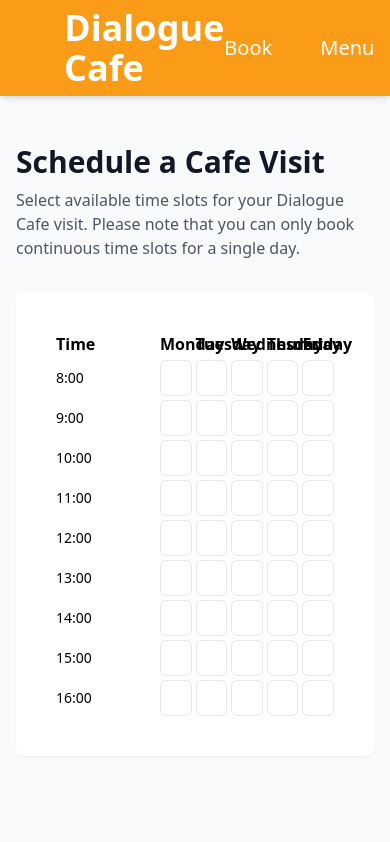
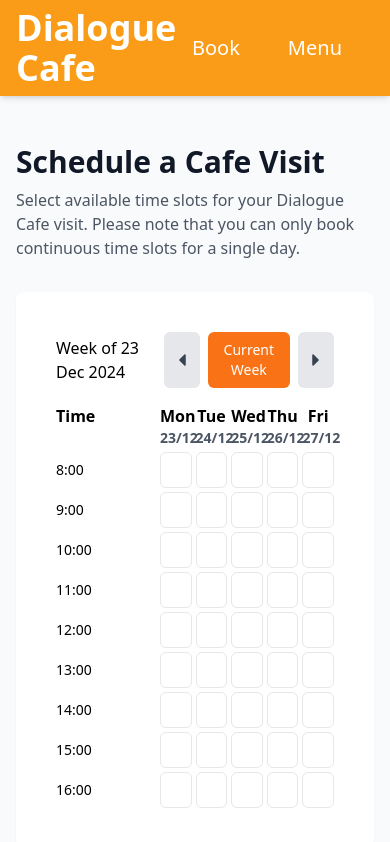
Before and after one commit to nblandos/dialogue-hub, a React (Vite) app in the folder frontend/: page / in a window 390 px wide. Shown: the top 842 px of the page. Built offline with nearby package versions, Linux system fonts and the light colour scheme.

Commit message:
add week navigation and improve booking page (#17)
* make layout mobile friendly

* integrate date fns

* add prev/curr/next week

* extract week navigation component

* change text size of current week

```diff
--- a/frontend/package.json
+++ b/frontend/package.json
@@ -12,8 +12,10 @@
     "preview": "vite preview"
   },
   "dependencies": {
+    "date-fns": "^4.1.0",
     "react": "^18.3.1",
     "react-dom": "^18.3.1",
+    "react-icons": "^5.4.0",
     "react-router-dom": "^7.0.2"
   },
   "devDependencies": {
--- a/frontend/src/components/booking/TimeSlotGrid.jsx
+++ b/frontend/src/components/booking/TimeSlotGrid.jsx
@@ -12,8 +12,15 @@ const TimeSlotGrid = ({ days, hours, selectedSlots, onSlotClick }) => {
         className="gap-1"
       >
         {days.map((day) => (
-          <div key={day} className="text-center font-semibold">
-            {day}
+          <div key={day.full} className="text-center font-semibold">
+            <div className="hidden md:block">
+              <div>{day.full}</div>
+              <div className="text-sm text-gray-600">{day.displayDate}</div>
+            </div>
+            <div className="md:hidden">
+              <div>{day.short}</div>
+              <div className="text-sm text-gray-600">{day.displayDate}</div>
+            </div>
           </div>
         ))}
       </div>
@@ -30,13 +37,13 @@ const TimeSlotGrid = ({ days, hours, selectedSlots, onSlotClick }) => {
           >
             {days.map((day) => (
               <div
-                key={`${day}-${hour}`}
-                onClick={() => onSlotClick(day, hour)}
+                key={`${day.date}-${hour}`}
+                onClick={() => onSlotClick(day.date, hour)}
                 className={`cursor-pointer rounded-md border p-2 transition-colors ${
-                  selectedSlots.includes(`${day}-${hour}`)
-                    ? 'bg-orange-400 text-white'
+                  selectedSlots.includes(`${day.date}T${hour}`)
+                    ? 'bg-[#FA9C18] text-white'
                     : 'hover:bg-orange-100'
-                } `}
+                }`}
               />
             ))}
           </div>
--- /dev/null
+++ b/frontend/src/components/booking/WeekNavigation.jsx
@@ -0,0 +1,28 @@
+import { FaCaretLeft, FaCaretRight } from 'react-icons/fa';
+
+const WeekNavigation = ({ onPrevWeek, onNextWeek, onCurrentWeek }) => (
+  <div className="flex gap-2">
+    <button
+      onClick={onPrevWeek}
+      className="rounded-md bg-gray-200 p-2 text-sm font-medium text-gray-700 transition-colors hover:bg-gray-300"
+      aria-label="Previous Week"
+    >
+      <FaCaretLeft size={20} />
+    </button>
+    <button
+      onClick={onCurrentWeek}
+      className="rounded-md bg-orange-500 px-4 py-2 text-sm font-medium text-white transition-colors hover:bg-orange-600"
+    >
+      Current Week
+    </button>
+    <button
+      onClick={onNextWeek}
+      className="rounded-md bg-gray-200 p-2 text-sm font-medium text-gray-700 transition-colors hover:bg-gray-300"
+      aria-label="Next Week"
+    >
+      <FaCaretRight size={20} />
+    </button>
+  </div>
+);
+
+export default WeekNavigation;
--- a/frontend/src/components/booking/WeeklySchedule.jsx
+++ /dev/null
@@ -1,93 +0,0 @@
-import { useState } from 'react';
-import { useNavigate } from 'react-router-dom';
-import TimeSlotGrid from './TimeSlotGrid';
-import SelectedTimeDisplay from './SelectedTimeDisplay';
-
-const WeeklyTimetable = () => {
-  const navigate = useNavigate();
-  const days = ['Monday', 'Tuesday', 'Wednesday', 'Thursday', 'Friday'];
-  const hours = Array.from({ length: 9 }, (_, i) => i + 8);
-  const [selectedSlots, setSelectedSlots] = useState([]);
-
-  const isValidSelection = (slots, newSlot) => {
-    const [newDay, newHour] = newSlot.split('-');
-    const newHourNum = parseInt(newHour);
-
-    if (slots.length === 0) return true;
-
-    const existingDays = slots.map((slot) => slot.split('-')[0]);
-    if (!existingDays.every((day) => day === newDay)) {
-      return false;
-    }
-
-    const hours = slots
-      .map((slot) => parseInt(slot.split('-')[1]))
-      .sort((a, b) => a - b);
-
-    return hours.some((hour) => Math.abs(hour - newHourNum) === 1);
-  };
-
-  const handleSlotClick = (day, hour) => {
-    const slotKey = `${day}-${hour}`;
-
-    setSelectedSlots((prev) => {
-      if (prev.includes(slotKey)) {
-        return prev.filter((slot) => slot !== slotKey);
-      }
-
-      if (isValidSelection(prev, slotKey)) {
-        return [...prev, slotKey];
-      }
-
-      return [slotKey];
-    });
-  };
-
-  const handleCancelSelection = () => {
-    setSelectedSlots([]);
-  };
-
-  const handleBookSlots = () => {
-    navigate('/confirmation', {
-      state: {
-        selectedSlots,
-      },
-    });
-  };
-
-  const formatSelectedSlots = (slots) => {
-    if (slots.length === 0) return [];
-
-    const [day] = slots[0].split('-');
-
-    const hours = slots
-      .map((slot) => parseInt(slot.split('-')[1]))
-      .sort((a, b) => a - b);
-
-    const startTime = `${hours[0]}:00`;
-    const endTime = `${hours[hours.length - 1] + 1}:00`;
-
-    return `${day} ${startTime} - ${endTime}`;
-  };
-
-  return (
-    <div className="container mx-auto p-4">
-      <TimeSlotGrid
-        days={days}
-        hours={hours}
-        selectedSlots={selectedSlots}
-        onSlotClick={handleSlotClick}
-      />
-
-      {selectedSlots.length > 0 && (
-        <SelectedTimeDisplay
-          formattedTime={formatSelectedSlots(selectedSlots)}
-          onCancel={handleCancelSelection}
-          onBook={handleBookSlots}
-        />
-      )}
-    </div>
-  );
-};
-
-export default WeeklyTimetable;
--- /dev/null
+++ b/frontend/src/components/booking/WeeklyTimetable.jsx
@@ -0,0 +1,147 @@
+import { useState } from 'react';
+import { useNavigate } from 'react-router-dom';
+import {
+  startOfWeek,
+  addDays,
+  format,
+  parseISO,
+  setHours,
+  addWeeks,
+} from 'date-fns';
+import TimeSlotGrid from './TimeSlotGrid';
+import SelectedTimeDisplay from './SelectedTimeDisplay';
+import WeekNavigation from './WeekNavigation';
+
+const WeeklyTimetable = () => {
+  const navigate = useNavigate();
+  const [weekOffset, setWeekOffset] = useState(0);
+
+  const today = new Date();
+  const weekStart = addWeeks(
+    startOfWeek(today, { weekStartsOn: 1 }),
+    weekOffset
+  );
+
+  const handlePrevWeek = () => setWeekOffset((prev) => prev - 1);
+  const handleNextWeek = () => setWeekOffset((prev) => prev + 1);
+  const handleCurrentWeek = () => setWeekOffset(0);
+
+  const daysMap = Array.from({ length: 5 }, (_, index) => {
+    const date = addDays(weekStart, index);
+    return {
+      full: format(date, 'EEEE'),
+      short: format(date, 'EEE'),
+      date: format(date, 'yyyy-MM-dd'),
+      displayDate: format(date, 'dd/MM'),
+    };
+  });
+  const hours = Array.from({ length: 9 }, (_, i) => i + 8);
+  const [selectedSlots, setSelectedSlots] = useState([]);
+
+  const isValidSelection = (slots, newSlot) => {
+    const [newDate, newHour] = newSlot.split('T');
+    const newHourNum = parseInt(newHour);
+
+    if (slots.length === 0) return true;
+
+    const existingDates = slots.map((slot) => slot.split('T')[0]);
+    if (!existingDates.every((date) => date === newDate)) {
+      return false;
+    }
+
+    const hours = slots
+      .map((slot) => parseInt(slot.split('T')[1]))
+      .sort((a, b) => a - b);
+
+    return hours.some((hour) => Math.abs(hour - newHourNum) === 1);
+  };
+
+  const handleSlotClick = (date, hour) => {
+    const slotKey = `${date}T${hour}`;
+
+    setSelectedSlots((prev) => {
+      if (prev.includes(slotKey)) {
+        const dateSlots = prev
+          .filter((slot) => slot.startsWith(date))
+          .map((slot) => parseInt(slot.split('T')[1]))
+          .sort((a, b) => a - b);
+
+        const hourIndex = dateSlots.indexOf(hour);
+        if (hourIndex > 0 && hourIndex < dateSlots.length - 1) {
+          return prev.filter((slot) => {
+            const [slotDate, slotHour] = slot.split('T');
+            return slotDate === date && parseInt(slotHour) < hour;
+          });
+        }
+
+        return prev.filter((slot) => slot !== slotKey);
+      }
+
+      if (isValidSelection(prev, slotKey)) {
+        return [...prev, slotKey];
+      }
+
+      return [slotKey];
+    });
+  };
+
+  const handleCancelSelection = () => {
+    setSelectedSlots([]);
+  };
+
+  const handleBookSlots = () => {
+    navigate('/confirmation', {
+      state: {
+        selectedSlots,
+      },
+    });
+  };
+
+  const formatSelectedSlots = (slots) => {
+    if (slots.length === 0) return '';
+
+    const [dateStr] = slots[0].split('T');
+    const date = parseISO(dateStr);
+
+    const hours = slots
+      .map((slot) => parseInt(slot.split('T')[1]))
+      .sort((a, b) => a - b);
+
+    const startTime = setHours(new Date(date), hours[0]);
+    const endTime = setHours(new Date(date), hours[hours.length - 1] + 1);
+
+    return `${format(startTime, 'HH:00')} - ${format(endTime, 'HH:00')}, ${format(date, 'EEEE')}, ${format(date, 'dd MMM yyyy')}`;
+  };
+
+  return (
+    <div className="container mx-auto p-4">
+      <div className="mb-4 flex items-center justify-between">
+        <div className="text-m font-medium">
+          Week of {format(weekStart, 'dd MMM yyyy')}
+        </div>
+        <WeekNavigation
+          onPrevWeek={handlePrevWeek}
+          onNextWeek={handleNextWeek}
+          onCurrentWeek={handleCurrentWeek}
+        />
+      </div>
+
+      <TimeSlotGrid
+        days={daysMap}
+        hours={hours}
+        selectedSlots={selectedSlots}
+        onSlotClick={handleSlotClick}
+      />
+
+      {selectedSlots.length > 0 && (
+        <SelectedTimeDisplay
+          formattedTime={formatSelectedSlots(selectedSlots)}
+          onCancel={handleCancelSelection}
+          onBook={handleBookSlots}
+        />
+      )}
+    </div>
+  );
+};
+
+export default WeeklyTimetable;
--- a/frontend/src/components/common/Header.jsx
+++ b/frontend/src/components/common/Header.jsx
@@ -2,11 +2,11 @@ import { Link } from 'react-router-dom';
 
 const Header = () => {
   return (
-    <nav className="fixed inset-x-0 top-0 z-10 h-24 bg-[#FA9C18] p-4 px-16 shadow-md">
+    <nav className="fixed inset-x-0 top-0 z-10 h-24 bg-[#FA9C18] p-4 px-4 shadow-md md:px-16">
       <div className="flex h-full items-center justify-between">
         <div className="text-4xl font-bold text-white">Dialogue Cafe</div>
 
-        <div className="flex gap-12 pr-48">
+        <div className="flex gap-12 pr-8 md:pr-48">
           <Link
             to="/"
             className="text-xl font-medium text-white transition-colors hover:text-orange-200"
--- a/frontend/src/pages/booking/SchedulePage.jsx
+++ b/frontend/src/pages/booking/SchedulePage.jsx
@@ -1,4 +1,4 @@
-import WeeklyTimetable from '../../components/booking/WeeklySchedule';
+import WeeklyTimetable from '../../components/booking/WeeklyTimetable';
 
 const SchedulePage = () => {
   return (
```
Also changed, not shown: 1 other file (tests, documents, lock files or other folders).
